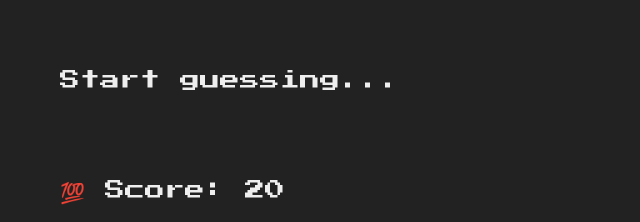
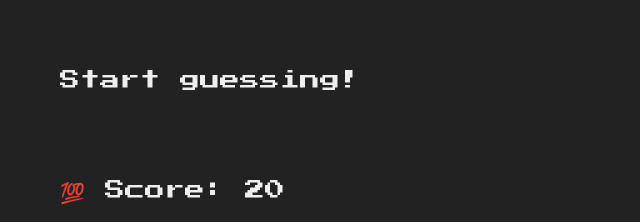
Before and after one commit to DeveloperDunne/Number-Guess, a plain HTML site: page index.html in a window 1280 px wide. Shown: the part 380-602 px from the top of the page, 640-1280 px from the left. Drawn offline with Linux system fonts and the light colour scheme.

Commit message:
Changed message input

```diff
--- a/index.html
+++ b/index.html
@@ -20,7 +20,7 @@
         <button class="btn check">Check!</button>
       </section>
       <section class="right">
-        <p class="message">Start guessing...</p>
+        <p class="message">Start guessing!</p>
         <p class="label-score">💯 Score: <span class="score">20</span></p>
         <p class="label-highscore">
           🥇 Highscore: <span class="highscore">0</span>
```
